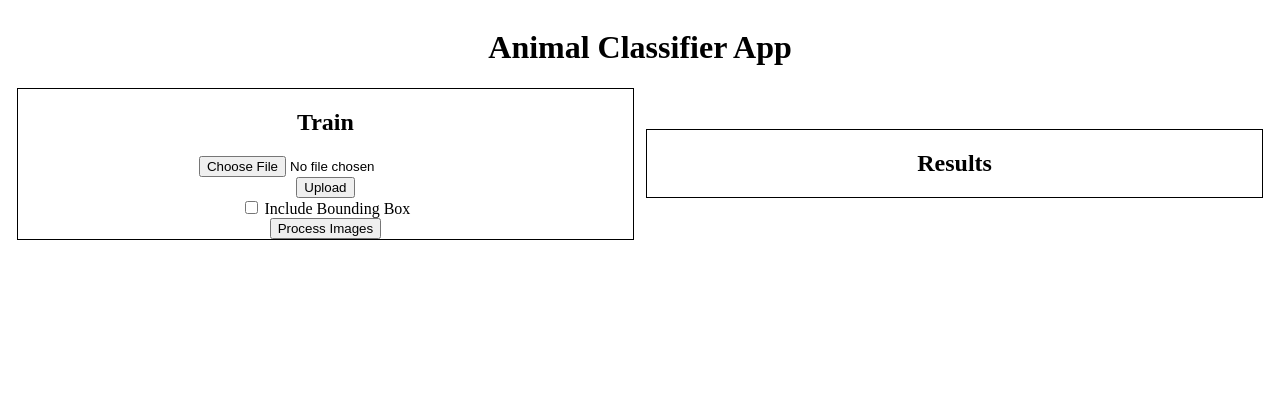
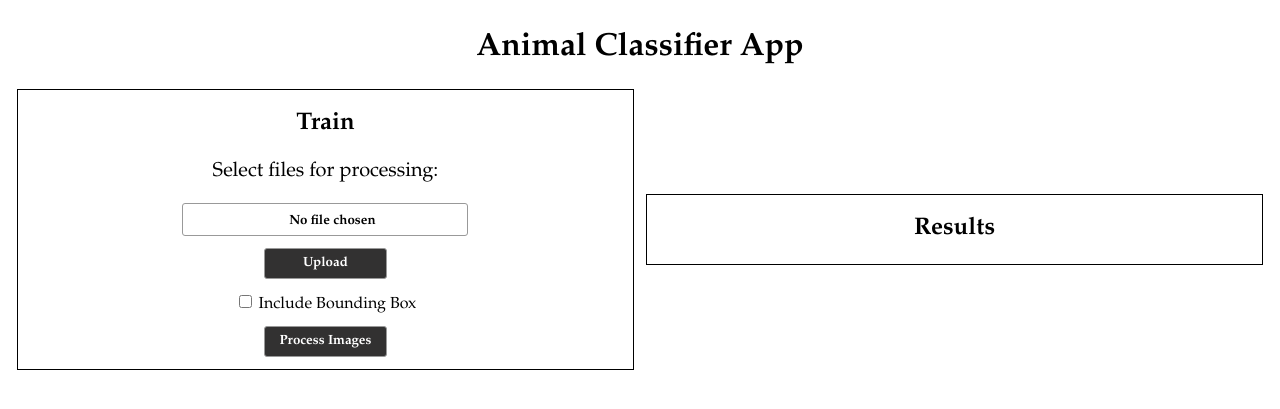
Before and after one commit to kelseyBrahe/animal-classifier-app, a Flask app: page / in a window 1280 px wide. Shown: the top 409 px of the page. Run offline with Flask 3, Linux system fonts and the light colour scheme.

Commit message:
Created a function that allows users to upload multiple files and saves them to the '/uploads' folder. Also started the predict function by capturing whether the bounding box option is selected.

```diff
--- a/app.py
+++ b/app.py
@@ -1,14 +1,19 @@
-from flask import Flask, render_template, request
+from flask import Flask, render_template, request, url_for
 from flask import render_template
 from PIL import Image
-from werkzeug.utils import send_from_directory
-import cv2
-import numpy as np
+from werkzeug.utils import send_from_directory, secure_filename
+# import cv2
+# import tkinter as tk
+# from tkinter import filedialog
+# import numpy as np
 import os
 from ultralytics import YOLO
 from classifer import get_img_classification, check_whether_target_directory_exists
 
+UPLOAD_FOLDER = '/uploads'
+
 app = Flask(__name__)
+app.config['UPLOAD_FOLDER'] = UPLOAD_FOLDER
 
 @app.route("/")
 def hello_world():
@@ -16,42 +21,42 @@ def hello_world():
         "index.html"
     )
 
-@app.route('/', methods=["GET", "POST"])
-def getVals():
+#
+# This function allows the user to upload multiple files that
+# will save to the /uploads folder.
+# From here we can loop through the images to process them.
+# We will need to clean the uploads folder after processing the images.
+@app.route('/upload', methods=["GET", "POST"])
+def uploadFiles():
     if request.method == "POST":
-        boundingBox = request.form.get("boundingBox")
+        basepath = os.path.dirname(__file__)
+        files = request.files.getlist('files')
+        if 'files' in request.files:
+            try:
+                for f in files:
+                    filename = secure_filename(f.filename)
+                    filepath = os.path.join(basepath, 'uploads', filename)
+                    f.save(filepath)
+                return render_template("index.html")
+            except FileNotFoundError:
+                print('File not found.')
+                return render_template("index.html")
+
+#
+# This function will get the value of the bounding box and call
+# the methods for image prediction.
+# If the bounding box is selected 'boundingBox' will equal "on", else None
+# It will need to process all of the images in the uploads folder,
+# save them to the /results folder, call a display function and then
+# clean the uploads folder.
+@app.route('/predict', methods=["GET", "POST"])
+def predict():
+    if request.method == "POST":
+        # this is the value of the bounding box
+        boundingBox = request.form.get("bBox")
+        print(boundingBox == "on")
     return render_template("index.html")
 
-# this allows the upload of a single file
-# nothing is done with it currently and it is not saved anywhere
-# @app.route('/', methods=['GET', 'POST'])
-# def predict_img():
-#     if request.method == "POST":
-#         if 'file' in request.files:
-#             f = request.files['file']
-#             basepath = os.path.dirname(__file__)
-#             # save uploaded image into the uploads folder
-#             filepath = os.path.join(basepath, 'uploads', f.filename)
-#             f.save(filepath)
-
-#             # perform image prediction
-#             global imgpath
-#             predict_img.imgpath = f.filename
-#             img = cv2.imread(filepath)
-#             frame = cv2.imencode('.jpg', cv2.UMat(img))[1].toBytes()
-#             image = Image.open(io.BytesIO(frame))
-#             yolo = YOLO('yolo_filename.pt')
-#             detections = yolo.predict(image, save=True)
-#             return display(f.filename)
-
-# @app.route('/<path:filename>')
-# def display(filename):
-#     folder_path = 'runs/detect'
-#     files = os.listdir(folder_path)
-#     latest_file = files[0]
-#     environ = request.environ
-
-#     return send_from_directory(folder_path, latest_file, environ)
 
 # """Interacting with the classifier module"""
 # # First check whether the target directory already exists - this will save previous results being overwritten accidently. Consider having a popup confirm intention with user
--- a/static/index.css
+++ b/static/index.css
@@ -1,3 +1,7 @@
+* {
+    font-family: Garamond, serif;
+}
+
 /* Parent container for page */
 .container {
     width: 100%;
@@ -24,6 +28,47 @@ h1 {
     margin-right: 0.5vw;
 }
 
+p {
+    font-size: 1.25em;
+}
+
+.chooseFile::-webkit-file-upload-button {
+    visibility: hidden;
+}
+
+.chooseFile {
+    display: inline-block;
+    color: black;
+    border: 1px solid #999;
+    border-radius: 3px;
+    padding: 5px 8px;
+    outline: none;
+    white-space: nowrap;
+    -webkit-user-select: none;
+    user-select: none;
+    cursor: pointer;
+    text-shadow: 1px 1px #fff;
+    font-weight: 700;
+    font-size: 10pt;
+    margin: 2%;
+    margin-top: 0;
+    margin-bottom: 0;
+    padding-right: 8%;
+}
+
+.submit {
+    cursor: pointer;
+    background-color: #323131;
+    color: white;
+    border: 1px solid #999;
+    border-radius: 3px;
+    padding: 1% 2%;
+    font-weight: 700;
+    font-size: 10pt;
+    margin: 2%;
+    width: 20%;
+}
+
 /* Results half of page (right hand side */
 .right {
     width: 48vw;
--- a/templates/index.html
+++ b/templates/index.html
@@ -13,17 +13,19 @@
         <!-- This is the "Train" half of the page -->
         <div class="left">
             <h2>Train</h2>
-            <form method="post" enctype="multipart/form-data">
-                <input type="file" name="file">
+            <form method="post" action="{{url_for('uploadFiles')}}" enctype="multipart/form-data">
+                <p>Select files for processing:</p>
+                <input type="file" name="files" directory multiple class="chooseFile">
                 <br>
-                <input type="submit" value="Upload"><br>
+                <input type="submit" value="Upload" class="submit">
+                <br>
             </form>
 
-            <form action="{{url_for('getVals')}}" method="post" enctype="multipart/form-data">
-                <input type="checkbox" id="boundingBox" name="boundingBox" value="boundingBox">
+            <form method="post" action="{{url_for('predict')}}" enctype="multipart/form-data">
+                <input type="checkbox" id="boundingBox" name="bBox">
                 <label for="boundingBox">Include Bounding Box</label>
                 <br>
-                <input type="submit" value="Process Images"><br>
+                <input type="submit" value="Process Images" class="submit"><br>
             </form>
         </div>
         <!-- This is the "Results" half of the page -->
```
Also changed, not shown: README.md.
